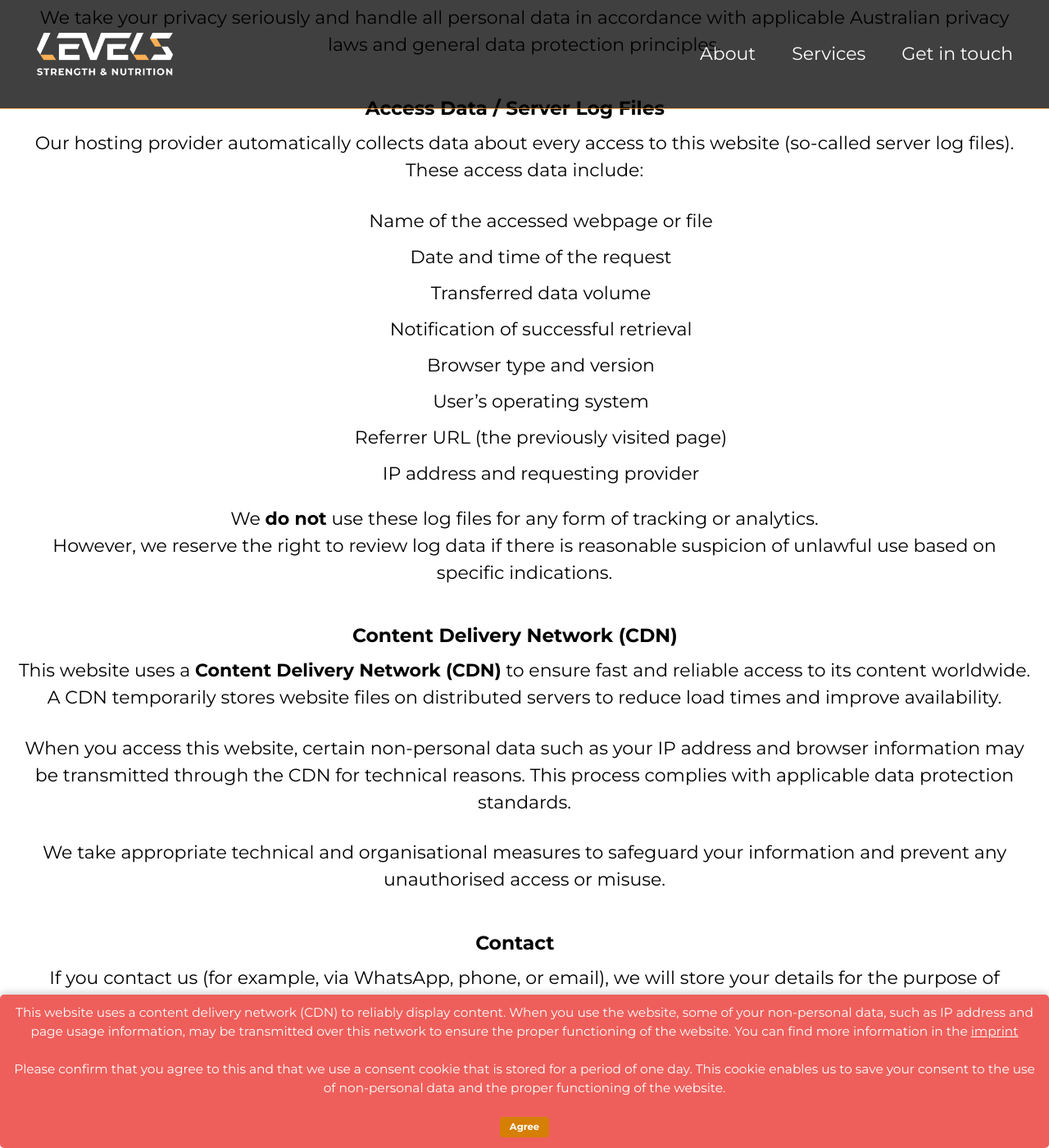
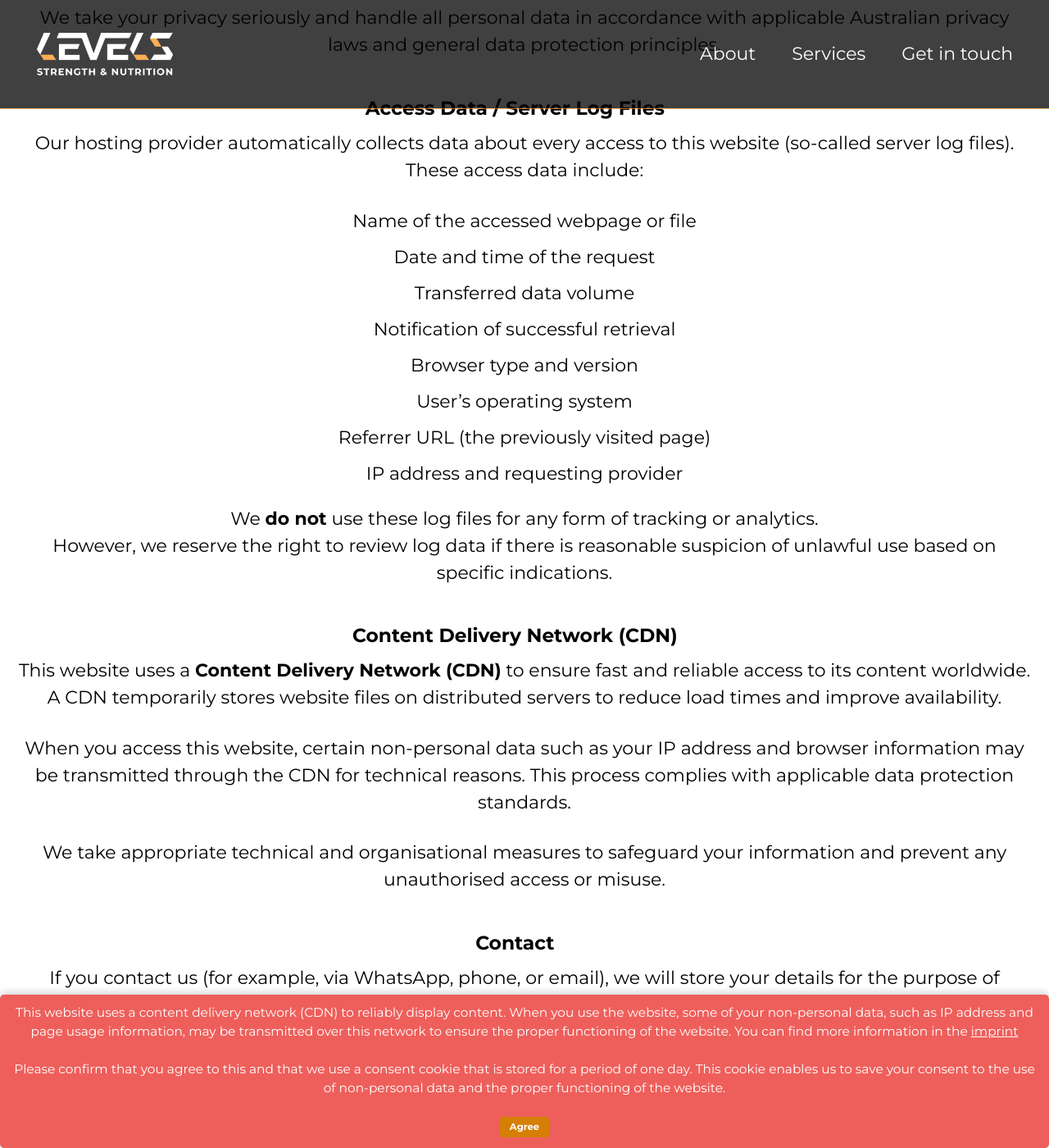
Before and after one commit to perstarke-webdev/levels-strength-site, a Jekyll site: the page built from _pages/imprint.md, in a window 1280 px wide and 1400 px high, scrolled down 1060 px. Shown: the whole window at 82% size. Built offline with Jekyll 4.4.1, drawn with Linux system fonts in a browser that asks for light colours; cached includes are drawn as plain includes.

Commit message:
buy-button text fixes, list alignmetn fixes

```diff
--- a/_pages/index.html
+++ b/_pages/index.html
@@ -135,7 +135,7 @@ zusammenarbeit_gallery:
           <li>Weekly check-ins</li>
         </ul>
       </div>
-      <a href="#contact" class="btn btn--btnwhite" style="margin-top:1.5em;">Get The Strength &amp; Nutrition Coaching Now</a>
+      <a href="#contact" class="btn btn--btnwhite" style="margin-top:1.5em;">Start Strength &amp; Nutrition Coaching Now</a>
     </div>
 
     <div class="box box-half" style="display:flex;flex-direction:column;justify-content:space-between;" data-aos="fade-left">
@@ -152,7 +152,7 @@ zusammenarbeit_gallery:
           <li>Weekly check-ins</li>
         </ul>
       </div>
-      <a href="#contact" class="btn btn--btnwhite" style="margin-top:1.5em;">Get The Strength Coaching Now</a>
+      <a href="#contact" class="btn btn--btnwhite" style="margin-top:1.5em;">Start Strength Coaching Now</a>
     </div>
 
     <div class="box box-half" style="display:flex;flex-direction:column;justify-content:space-between;" data-aos="fade-right">
@@ -170,7 +170,7 @@ zusammenarbeit_gallery:
           <li>Weekly check-ins</li>
         </ul>
       </div>
-      <a href="#contact" class="btn btn--btnwhite" style="margin-top:1.5em;">Get The Nutrition Coaching Now</a>
+      <a href="#contact" class="btn btn--btnwhite" style="margin-top:1.5em;">Start Nutrition Coaching Now</a>
     </div>
 
   </div>
--- a/assets/css/custom-styles.css
+++ b/assets/css/custom-styles.css
@@ -121,4 +121,6 @@
 
 ul, ol {
     list-style-type: none;
+    padding-left: 0 !important;
+    margin-left: 0 !important;
 }
```
